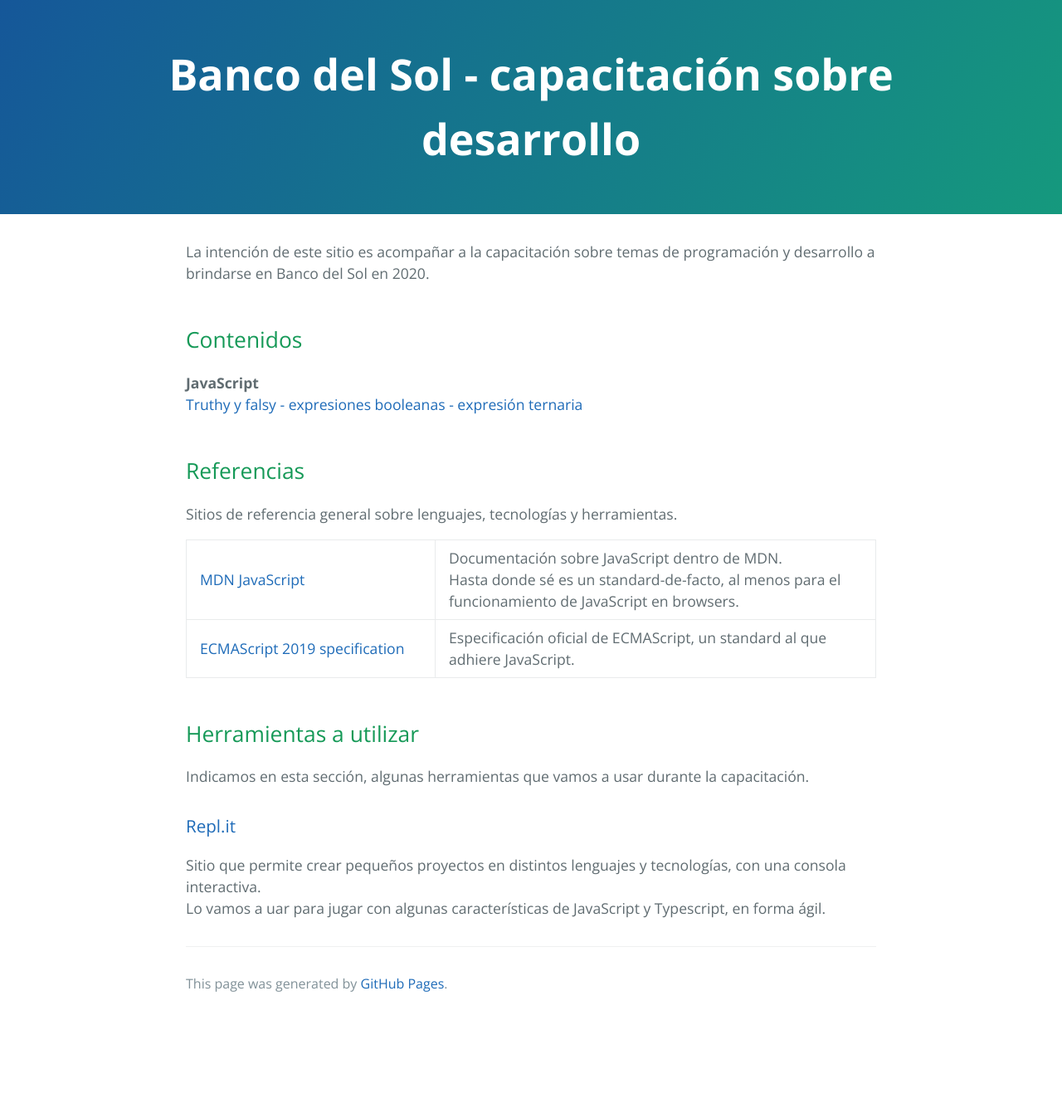
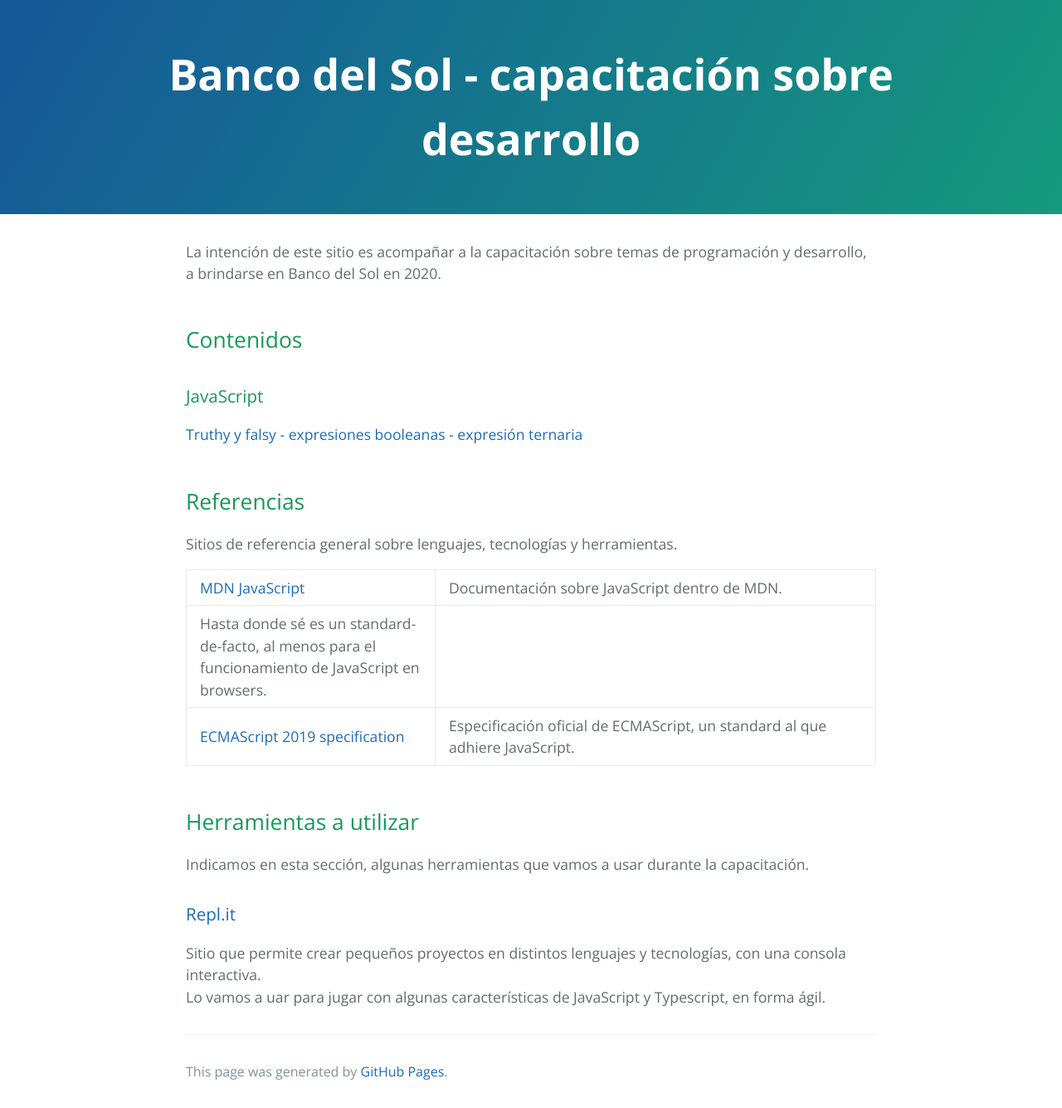
Before and after one commit to clombardi/bdsol-capacitacion-desarrollo, a Jekyll site: the page built from index.md, in a window 1280 px wide. Shown: the whole page at 83% size. Built offline with Jekyll 4.4.1, drawn with Linux system fonts in a browser that asks for light colours; our own code applies the rules of GitHub Pages for plain Markdown files; before the commit the page ends 1229 px from its top, so only the background shows below that.

Commit message:
prueba de formato - 18

```diff
--- a/index.md
+++ b/index.md
@@ -1,8 +1,8 @@
-La intención de este sitio es acompañar a la capacitación sobre temas de programación y desarrollo a brindarse en Banco del Sol en 2020.
+La intención de este sitio es acompañar a la capacitación sobre temas de programación y desarrollo, a brindarse en Banco del Sol en 2020.
 
 ## Contenidos
 
-**JavaScript**
+### JavaScript
 [Truthy y falsy - expresiones booleanas - expresión ternaria](./javascript/js-booleanos.md)
 
 
@@ -11,7 +11,8 @@ Sitios de referencia general sobre lenguajes, tecnologías y herramientas.
 
 
 {:.tableWithLinks}
-| [MDN JavaScript](https://developer.mozilla.org/en-US/docs/Web/JavaScript) | Documentación sobre JavaScript dentro de MDN. <br/> Hasta donde sé es un standard-de-facto, al menos para el funcionamiento de JavaScript en browsers. |
+| [MDN JavaScript](https://developer.mozilla.org/en-US/docs/Web/JavaScript) | Documentación sobre JavaScript dentro de MDN.
+Hasta donde sé es un standard-de-facto, al menos para el funcionamiento de JavaScript en browsers. |
 | [ECMAScript 2019 specification](https://www.ecma-international.org/ecma-262/10.0/index.html) | Especificación oficial de ECMAScript, un standard al que adhiere JavaScript. |
 
 
@@ -20,5 +21,5 @@ Sitios de referencia general sobre lenguajes, tecnologías y herramientas.
 Indicamos en esta sección, algunas herramientas que vamos a usar durante la capacitación.
 
 ### [Repl.it](https://repl.it/)
-Sitio que permite crear pequeños proyectos en distintos lenguajes y tecnologías, con una consola interactiva. <br/>
+Sitio que permite crear pequeños proyectos en distintos lenguajes y tecnologías, con una consola interactiva.
 Lo vamos a uar para jugar con algunas características de JavaScript y Typescript, en forma ágil.
```
